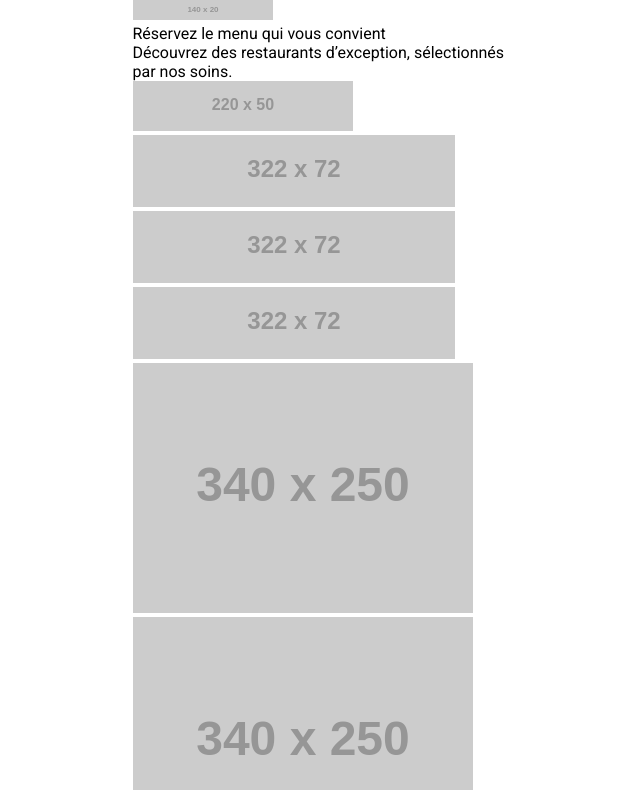
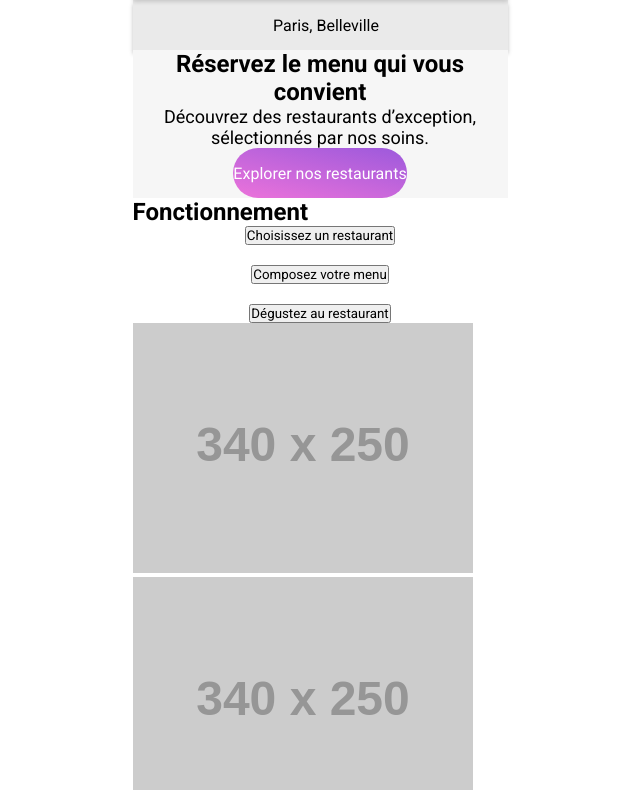
Before and after one commit to debbahj/ohmyfood, a website: page index.html in a window 1280 px wide. Shown: the part 63-853 px from the top of the page, without its empty margins (320-960 px from the left). Drawn offline with Linux system fonts and the light colour scheme; placeholder pictures from the web are drawn by us; a web font is replaced by a local one.

Commit message:
add discover + how-to-use layout

```diff
--- a/index.html
+++ b/index.html
@@ -8,7 +8,7 @@
     <link rel="preconnect" href="https://fonts.gstatic.com" crossorigin>
     <link href="https://fonts.googleapis.com/css2?family=Roboto:wght@400;700&family=Shrikhand&display=swap" rel="stylesheet">
     <link rel="stylesheet" href="./assets/fontawesome/css/all.min.css">
-    <link rel="stylesheet" href="./assets/styles/style.css">
+    <link rel="stylesheet" href="./assets/style/style.css">
 </head>
 <body>
     <header class="header">
@@ -18,20 +18,24 @@
     </header>
 
     <main class="main">
-        <div class="input">
-            <img src="https://placehold.co/140x20" alt="">
+        <div class="location">
+            <i class="location__icon fa-location-dot"></i>
+            <input type="text" class="location__input" placeholder="Recherchez un lieu..." value="Paris, Belleville">
         </div>
 
-        <div class="div1">
-            <p class="div1__title"  >Réservez le menu qui vous convient</p>
-            <p class="div1__subtitle">Découvrez des restaurants d’exception, sélectionnés par nos soins.</p>
-            <img class="div1__button" src="https://placehold.co/220x50" alt="">
-        </div>
+        <div class="discover">
+            <h1 class="discover__title"  >Réservez le menu qui vous convient</h1>
+            <p class="discover__subtitle">Découvrez des restaurants d’exception, sélectionnés par nos soins.</p>
+            <button class="discover__button button">Explorer nos restaurants</button>
+         </div>
 
-        <div class="div2">
-            <img src="https://placehold.co/322x72" alt="">
-            <img src="https://placehold.co/322x72" alt="">
-            <img src="https://placehold.co/322x72" alt="">
+        <div class="how-to-use">
+            <h1 class="how-to-use__title">Fonctionnement</h1>
+            <div class="how-to-use__button">
+                <button>Choisissez un restaurant</button>
+                <button>Composez votre menu</button>
+                <button>Dégustez au restaurant</button>
+            </div>
         </div>
 
         <div class="div3">
@@ -47,6 +51,6 @@
             <img src="https://placehold.co/325x140" alt="">
         </div>
     </footer>
-    <div class="loader"></div>
+    <!-- <div class="loader"></div> -->
 </body>
 </html>
--- a/scss/components/_buttons.scss
+++ b/scss/components/_buttons.scss
@@ -0,0 +1,11 @@
+@use "../utils/variables" as *;
+
+.button {
+    height: 50px;
+    border: none;
+    border-radius: 25px;
+    font-size: 16px;
+    color: $color-button-text;
+    background: $color-gradient;
+    box-shadow: 0, 4px, 10px, 0 rgba(0, 0, 0, 0.25);
+}
--- /dev/null
+++ b/scss/components/_discover.scss
@@ -0,0 +1,16 @@
+.discover {
+    display: flex;
+    flex-direction: column;
+    justify-content: center;
+    align-items: center;
+    text-align: center;
+    background: #F6F6F6;
+    &__title {
+        font-size: 24px;
+        font-weight: 700;
+    }
+    &__subtitle {
+        font-size: 18px;
+        font-weight: 300;
+    }
+}
--- /dev/null
+++ b/scss/components/_how-to-use.scss
@@ -0,0 +1,15 @@
+.how-to-use {
+    display: flex;
+    flex-direction: column;
+    &__title {
+        font-size: 24px;
+        font-weight: 700;
+    }
+    &__button {
+        display: flex;
+        flex-direction: column;
+        align-items: center;
+        cursor: default;
+        gap: 20px;
+    }
+}
--- /dev/null
+++ b/scss/components/_index.scss
@@ -0,0 +1,5 @@
+@forward "./buttons";
+@forward "./input";
+@forward "./discover";
+@forward "./how-to-use.scss";
+@forward "./loader";
--- /dev/null
+++ b/scss/components/_input.scss
@@ -0,0 +1,17 @@
+@use "../utils/variables" as utils;
+
+.location {
+    display: flex;
+    justify-content: center;
+    align-items: center;
+    height: 50px;
+    background: utils.$color-bg;
+    box-shadow: 0 4px 4px 0 rgba(0, 0, 0, 0.25);
+    &__input {
+        border: none;
+        outline: none;
+        text-align: center;
+        font-size: 16px;
+        background: utils.$color-bg;
+    }
+}
--- a/scss/layouts/_header.scss
+++ b/scss/layouts/_header.scss
@@ -3,6 +3,7 @@
   display: flex;
   justify-content: center;
   align-items: center;
+  position: relative; // Pour afficher l'ombre d'en dessous
   height: 63px;
-  background: lightblue;
+  box-shadow: 0 2px 4px 0 rgba(0, 0, 0, 0.15);
 }
--- /dev/null
+++ b/scss/layouts/_index.scss
@@ -0,0 +1,3 @@
+@forward "./header";
+@forward "./footer";
+@forward "./cards";
--- a/scss/main.scss
+++ b/scss/main.scss
@@ -2,8 +2,6 @@
 
 @use "./base/reset";
 
-@use "./layouts/header";
-@use "./layouts/footer";
+@use "./layouts/" as layouts;
 
-@use "./components/buttons";
-@use "./components/loader";
+@use "./components/" as components;
--- a/scss/utils/_fonts.scss
+++ b/scss/utils/_fonts.scss
@@ -1,3 +1,3 @@
 // Variable des polices
 $ff-title: Shrikhand, sans-serif;
-$ff-text: Roboto, sans-serif;
+$ff-text: Roboto, sans-serif; // Par defaut
--- a/scss/utils/_variables.scss
+++ b/scss/utils/_variables.scss
@@ -1,4 +1,8 @@
 // Variables des couleurs
-$color-primary: #9356dc;
-$color-secondary: #ff79da;
-$color-tertiary: #99e2d0;
+$color-primary: #9356DC;
+$color-secondary: #FF79DA;
+$color-tertiary: #99E2D0;
+$color-gradient: linear-gradient(193deg, $color-primary -11.44%, $color-secondary 123.93%);
+$color-button-text: #FFF;
+$color-new: #008766;
+$color-bg: #EAEAEA;
```
Also changed, not shown: assets/style/style.css (added), assets/styles/style.css (deleted), 2 other files.
